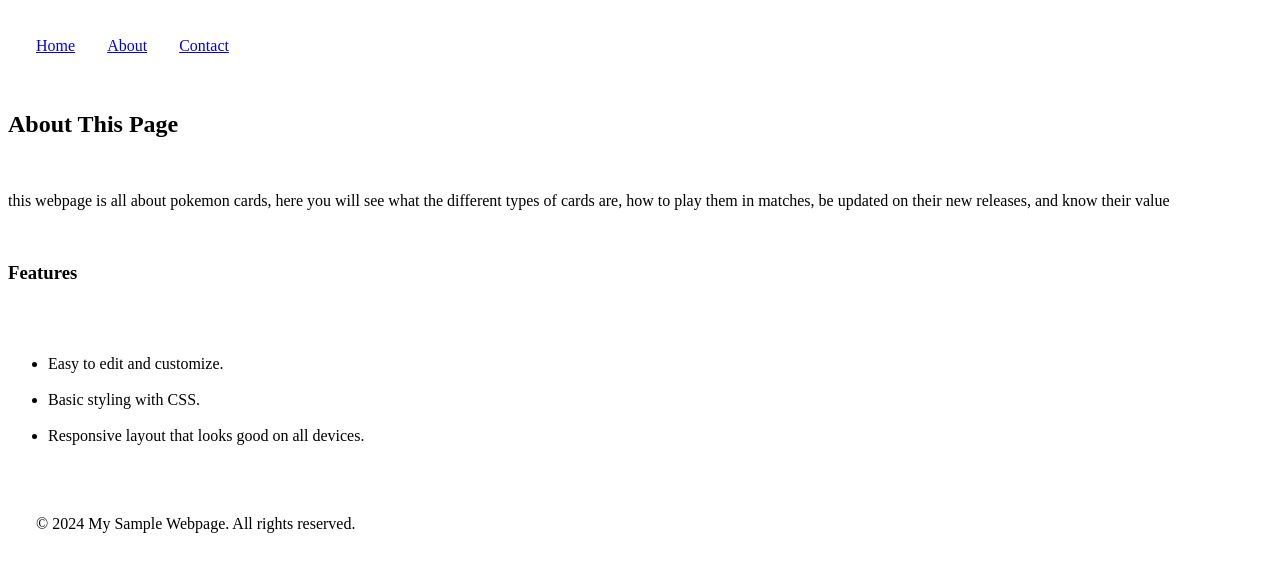
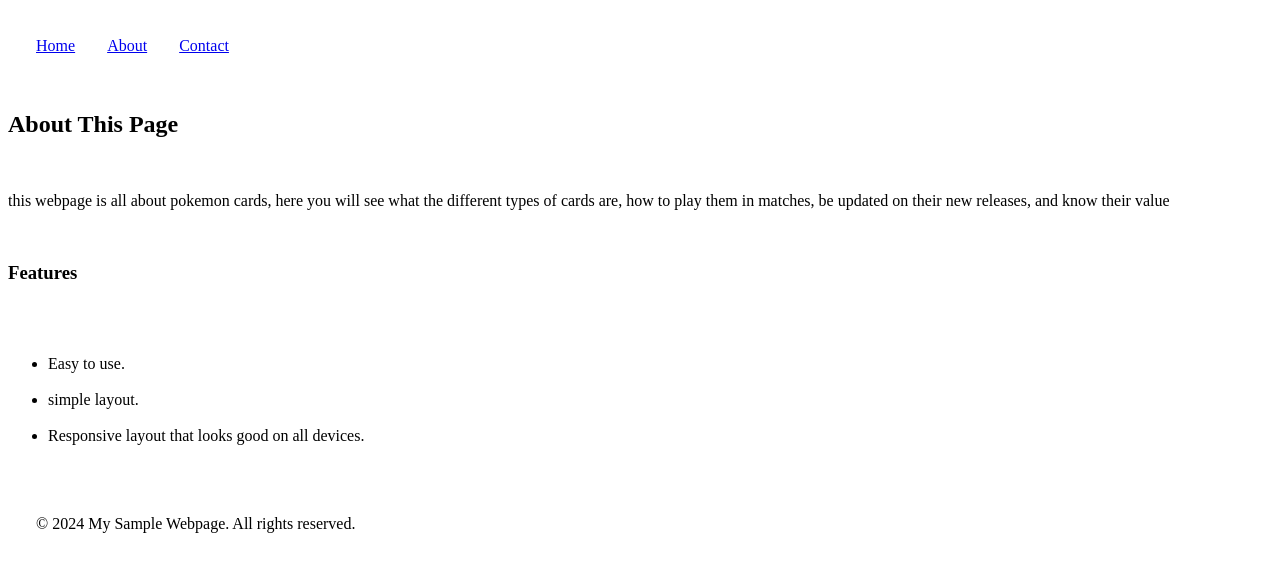
Before and after one commit to cliffpadilla/cliffpadilla101, a plain HTML site: page index.html in a window 1280 px wide. Shown: the part 123-694 px from the top of the page. Drawn offline with Linux system fonts and the light colour scheme.

Commit message:
Update index.html

```diff
--- a/index.html
+++ b/index.html
@@ -134,9 +134,9 @@
 
         <ul>
 
-            <li>Easy to edit and customize.</li>
+            <li>Easy to use.</li>
 
-            <li>Basic styling with CSS.</li>
+            <li>simple layout.</li>
 
             <li>Responsive layout that looks good on all devices.</li>
 
```
